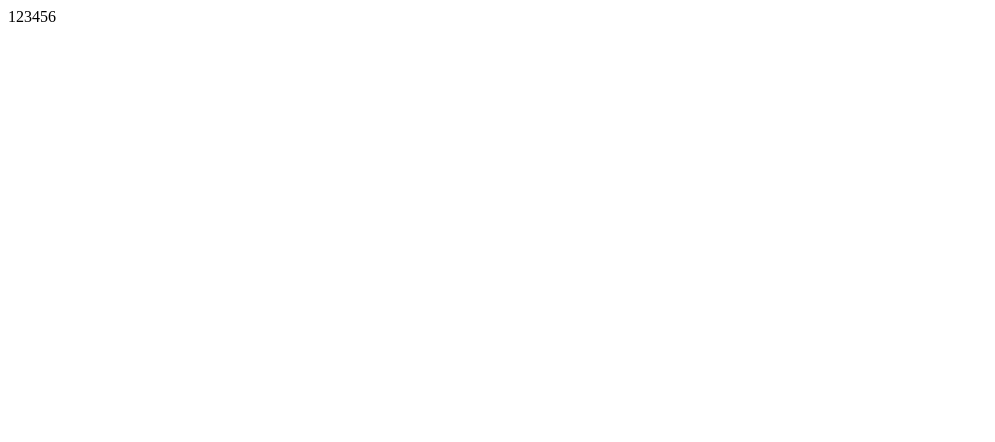
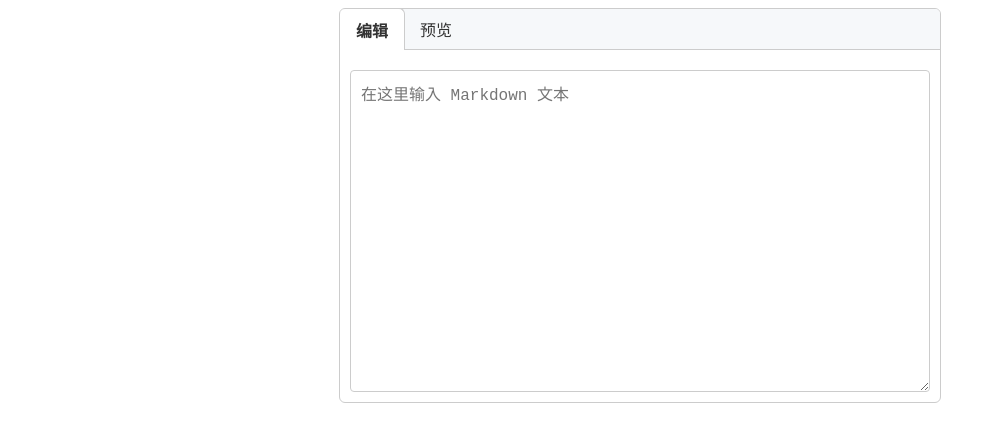
Before and after one commit to jinyu2022/simple-blog, a plain HTML site: page test.html in a window 1280 px wide. Shown: the whole page, without its empty margins (0-995 px from the left). Drawn offline with nearby package versions, Linux system fonts and the light colour scheme.

```diff
--- a/test.html
+++ b/test.html
@@ -1,13 +1,142 @@
 <!DOCTYPE html>
 <html lang="en">
-<head>
-    <meta charset="UTF-8">
-    <meta name="viewport" content="width=device-width, initial-scale=1.0">
+  <head>
+    <meta charset="UTF-8" />
+    <meta name="viewport" content="width=device-width, initial-scale=1.0" />
     <title>Document</title>
-</head>
-<body>
-    <div id="app">
-        123456
+
+    <style>
+      .markdown-editor {
+        display: flex;
+        flex-direction: column;
+        max-width: 600px;
+        /* padding: 10px; */
+        border: 1px solid #ccc;
+        margin: 0 auto;
+        border-radius: 6px;
+        overflow: hidden;
+      }
+
+      .markdown-editor .tab {
+        display: flex;
+        margin-bottom: 10px;
+        background-color: rgb(246, 248, 250);
+        border-bottom: 1px solid #ccc;
+      }
+
+      .markdown-editor .tab button {
+        padding: 0.5rem 1rem;
+        font-size: 16px;
+        border: none;
+        background-color: transparent;
+        cursor: pointer;
+        color: #333;
+      }
+
+      .markdown-editor .tab .active {
+        font-weight: bold;
+        background-color: rgb(255, 255, 255);
+        border-top-left-radius: 6px;
+        border-top-right-radius: 6px;
+        border: 1px solid #ccc;
+        border-bottom: none;
+        margin: -1px;
+      }
+
+      .markdown-editor textarea {
+        display: none;
+        height: 300px;
+        padding: 10px;
+        margin: 10px;
+        font-size: 16px;
+        border: 1px solid #ccc;
+        border-radius: 4px;
+        resize: vertical;
+      }
+
+      .markdown-editor .preview {
+        display: none;
+        padding: 10px;
+      }
+
+      .markdown-editor .preview .markdown-body {
+        line-height: 1.6;
+      }
+    </style>
+  </head>
+  <body>
+    <div class="markdown-editor">
+      <div class="tab">
+        <button class="tab-button active" data-target="markdown-input">
+          编辑
+        </button>
+        <button class="tab-button" data-target="markdown-preview">预览</button>
+      </div>
+      <textarea
+        id="markdown-input"
+        placeholder="在这里输入 Markdown 文本"
+      ></textarea>
+      <div id="markdown-preview" class="preview">
+        <div class="markdown-body"></div>
+      </div>
     </div>
-</body>
+
+    <script src="https://cdn.jsdelivr.net/npm/marked"></script>
+    <script>
+      const tabButtons = document.querySelectorAll(".tab-button");
+      const tabContents = document.querySelectorAll(
+        ".markdown-editor > *:not(.tab)"
+      );
+
+      // 为每个标签页按钮添加点击事件监听器
+      tabButtons.forEach((button) => {
+        button.addEventListener("click", () => {
+          // 获取被点击的标签页的目标内容的 id
+          const target = button.dataset.target;
+          // 激活对应的标签页
+          activateTab(target);
+        });
+      });
+
+      /** 激活标签页 */
+      function activateTab(target) {
+        // 切换每个标签页按钮的激活状态
+        tabButtons.forEach((button) => {
+          button.classList.toggle("active", button.dataset.target === target);
+        });
+
+        // 显示对应的标签页内容，隐藏其他标签页内容
+        tabContents.forEach((content) => {
+          content.style.display = content.id === target ? "block" : "none";
+        });
+
+        // 如果激活的是 "markdown-preview" 标签页，更新预览内容
+        if (target === "markdown-preview") {
+          updatePreview();
+        }
+      }
+
+      // 获取 Markdown 输入框和预览区域
+      const markdownInput = document.getElementById("markdown-input");
+      const markdownPreview = document.querySelector(
+        ".markdown-editor .preview .markdown-body"
+      );
+
+      // 当输入框内容改变时，更新预览内容
+      markdownInput.addEventListener("input", updatePreview);
+
+      /** 更新预览内容*/
+      function updatePreview() {
+        const markdownText = markdownInput.value;
+        if (!markdownText.trim()) {
+          markdownPreview.innerHTML = "<p>无内容</p>";
+        } else {
+          const html = marked.parse(markdownText);
+          markdownPreview.innerHTML = html;
+        }
+      }
+
+      activateTab("markdown-input");
+    </script>
+  </body>
 </html>
```
Also changed, not shown: blog-all.html (+9 -1 lines), blog.html (+27 -1 lines), 3 other files.
